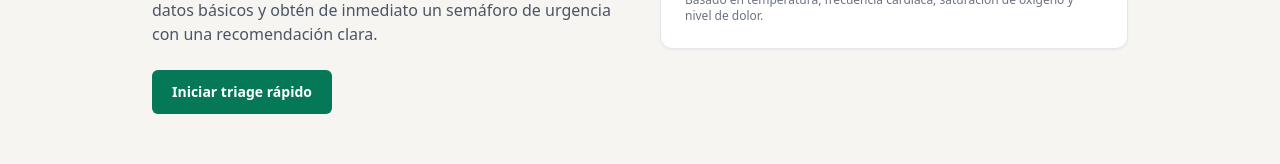
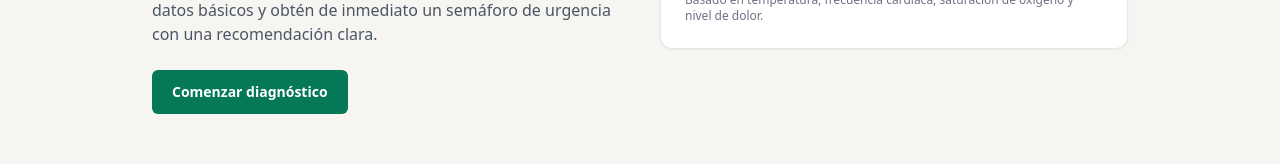
Before and after one commit to melaniezame-gif/expediente-me, a Next.js app: page / in a window 1280 px wide. Shown: the part 315-479 px from the top of the page. Built offline with nearby package versions, Linux system fonts and the light colour scheme.

Commit message:
Update page.js

```diff
--- a/app/page.js
+++ b/app/page.js
@@ -19,7 +19,7 @@ export default function HomePage() {
             href="/core"
             className="mt-6 inline-block rounded-md bg-emerald-700 px-5 py-3 text-sm font-semibold text-white hover:bg-emerald-800"
           >
-            Iniciar triage rápido
+            Comenzar diagnóstico
           </a>
         </div>
 
```
